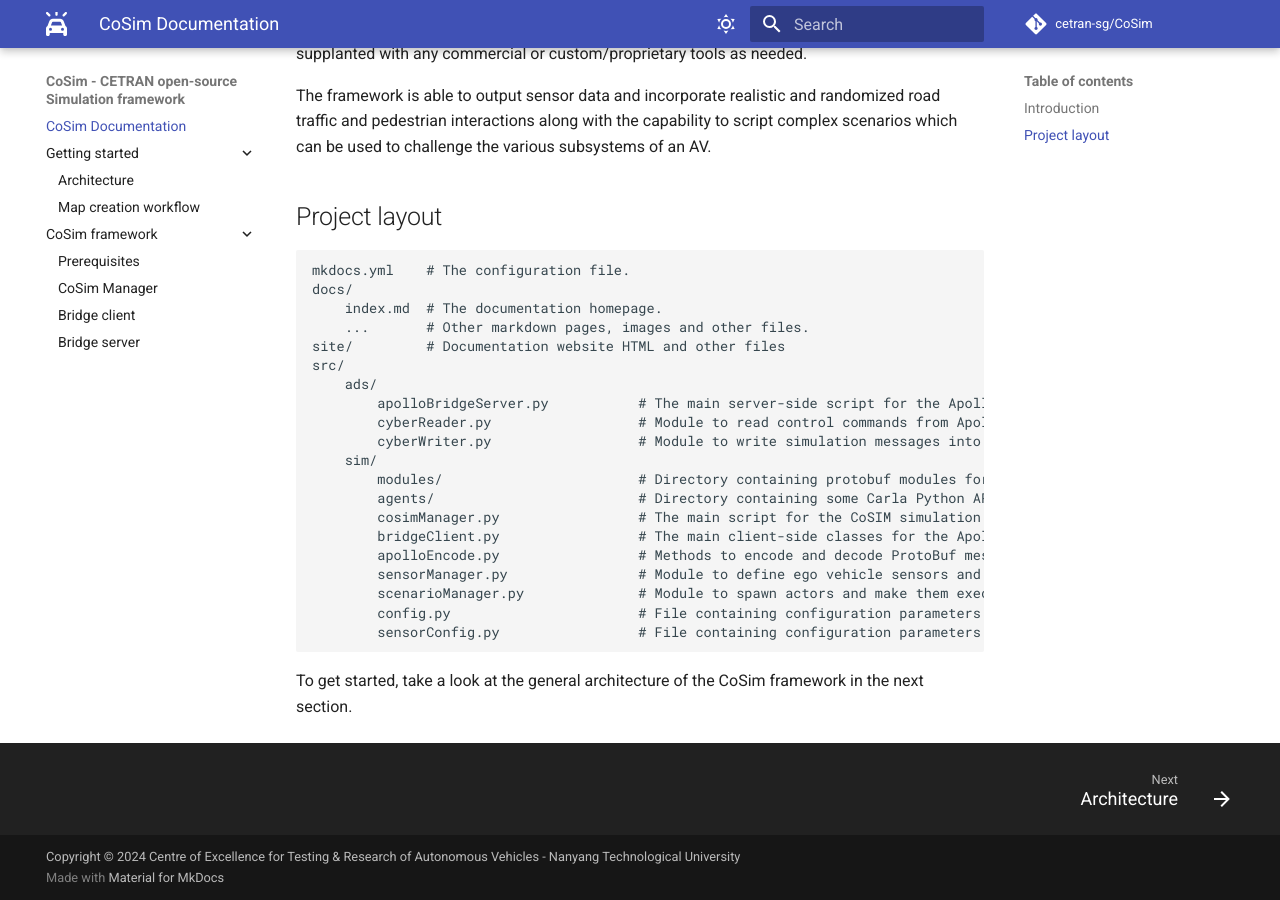
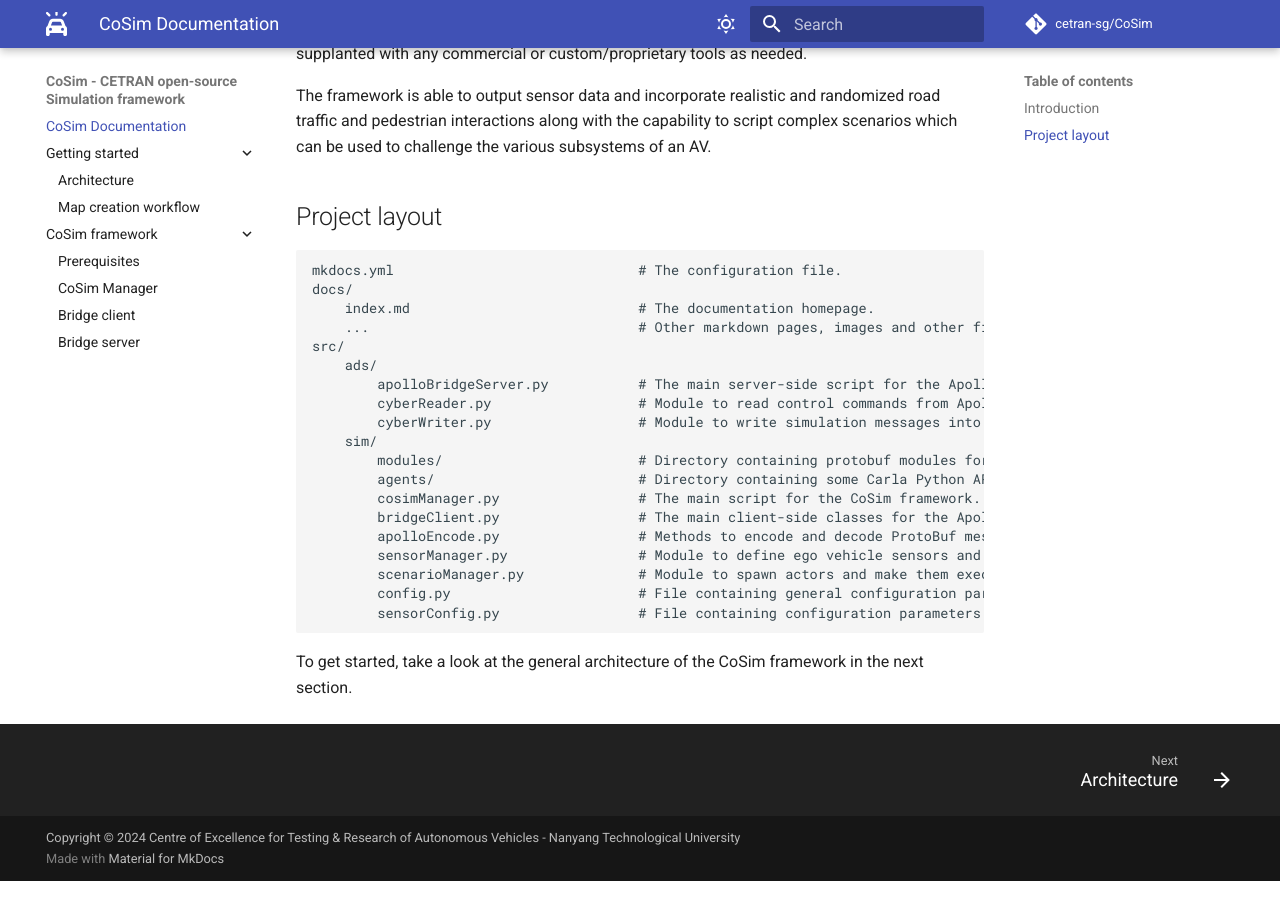
Before and after one commit to cetran-sg/CoSim, an MkDocs documentation site: the page built from docs/index.md, in a window 1280 px wide and 900 px high, scrolled down 1056 px. Built offline with MkDocs 1.6.1 and Material for MkDocs 9.7.7, drawn with Linux system fonts in a browser that asks for light colours; comment, search, counter and statistics services are not loaded.

Commit message:
Updated index page and README.md

```diff
--- a/docs/index.md
+++ b/docs/index.md
@@ -19,11 +19,10 @@
 
 ## Project layout
 
-    mkdocs.yml    # The configuration file.
+    mkdocs.yml                              # The configuration file.
     docs/
-        index.md  # The documentation homepage.
-        ...       # Other markdown pages, images and other files.
-    site/         # Documentation website HTML and other files
+        index.md                            # The documentation homepage.
+        ...                                 # Other markdown pages, images and other files.
     src/
         ads/
             apolloBridgeServer.py           # The main server-side script for the Apollo bridge. Run inside Apollo Docker.
@@ -32,12 +31,12 @@
         sim/
             modules/                        # Directory containing protobuf modules for Apollo messages
             agents/                         # Directory containing some Carla Python API modules for scenario generation and execution
-            cosimManager.py                 # The main script for the CoSIM simulation framework.
+            cosimManager.py                 # The main script for the CoSim framework.
             bridgeClient.py                 # The main client-side classes for the Apollo bridge.
             apolloEncode.py                 # Methods to encode and decode ProtoBuf messages as required by Apollo.
             sensorManager.py                # Module to define ego vehicle sensors and placement
             scenarioManager.py              # Module to spawn actors and make them execute scenarios using the Carla Python API
-            config.py                       # File containing configuration parameters
-            sensorConfig.py                 # File containing configuration parameters pertaining to the sensor setup of the ego vehicle
+            config.py                       # File containing general configuration parameters.
+            sensorConfig.py                 # File containing configuration parameters pertaining to the sensor setup of the ego vehicle.
 
 To get started, take a look at the general architecture of the CoSim framework in the next section.
```
Also changed, not shown: README.md (+4 -5 lines).
